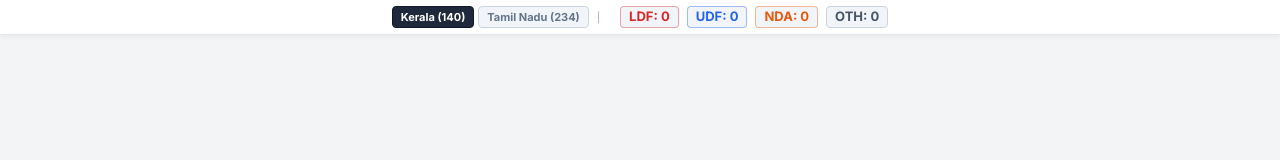
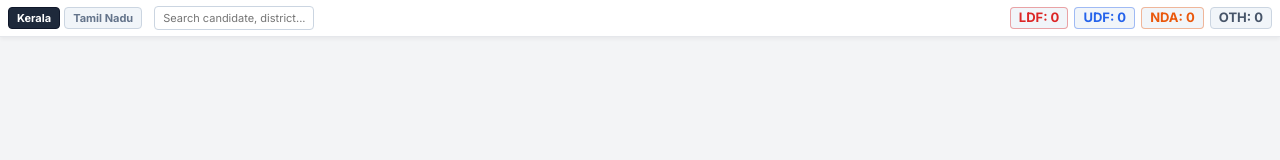
Before and after one commit to jithinmca/election-result, a website: page index.html in a window 1280 px wide. Drawn offline with Linux system fonts and the light colour scheme; no server answers.

Commit message:
Refactor header layout and search input styling

```diff
--- a/index.html
+++ b/index.html
@@ -8,13 +8,18 @@
     <link rel="stylesheet" href="style.css">
 </head>
 <body>
-    <header id="summary-bar" style="justify-content: center; align-items: center; padding: 6px 8px;">
-        <div class="state-tabs" style="display: flex; align-items: center; gap: 4px; margin-right: 8px;">
-            <button class="state-tab active" id="tab-S11" onclick="changeState('S11')">Kerala (140)</button>
-            <button class="state-tab" id="tab-S22" onclick="changeState('S22')">Tamil Nadu (234)</button>
-            <span style="font-size: 10px; color: #94A3B8; margin-left: 4px;">|</span>
+    <header id="summary-bar" style="justify-content: space-between; align-items: center; padding: 6px 8px;">
+        <div style="display: flex; align-items: center; gap: 8px; flex-wrap: wrap;">
+            <div class="state-tabs" style="display: flex; align-items: center; gap: 4px; margin-right: 4px;">
+                <button class="state-tab active" id="tab-S11" onclick="changeState('S11')">Kerala</button>
+                <button class="state-tab" id="tab-S22" onclick="changeState('S22')">Tamil Nadu</button>
+            </div>
+            <div style="position: relative;">
+                <input type="text" id="global-search" oninput="handleSearch(event)" placeholder="Search candidate, district..." style="padding: 4px 8px; border-radius: 4px; border: 1px solid #cbd5e1; outline: none; font-size: 11px; width: 160px; font-family: 'Inter', sans-serif;">
+                <span id="sync-indicator" style="display: none; position: absolute; right: 6px; top: 4px; font-size: 11px; font-weight: bold; color: #10B981;">↻</span>
+            </div>
         </div>
-        <div id="dynamic-summary-cards" style="display: flex; gap: 8px; flex-wrap: wrap;">
+        <div id="dynamic-summary-cards" style="display: flex; gap: 6px; flex-wrap: wrap;">
             <!-- Generated by script.js based on state -->
         </div>
     </header>
```
